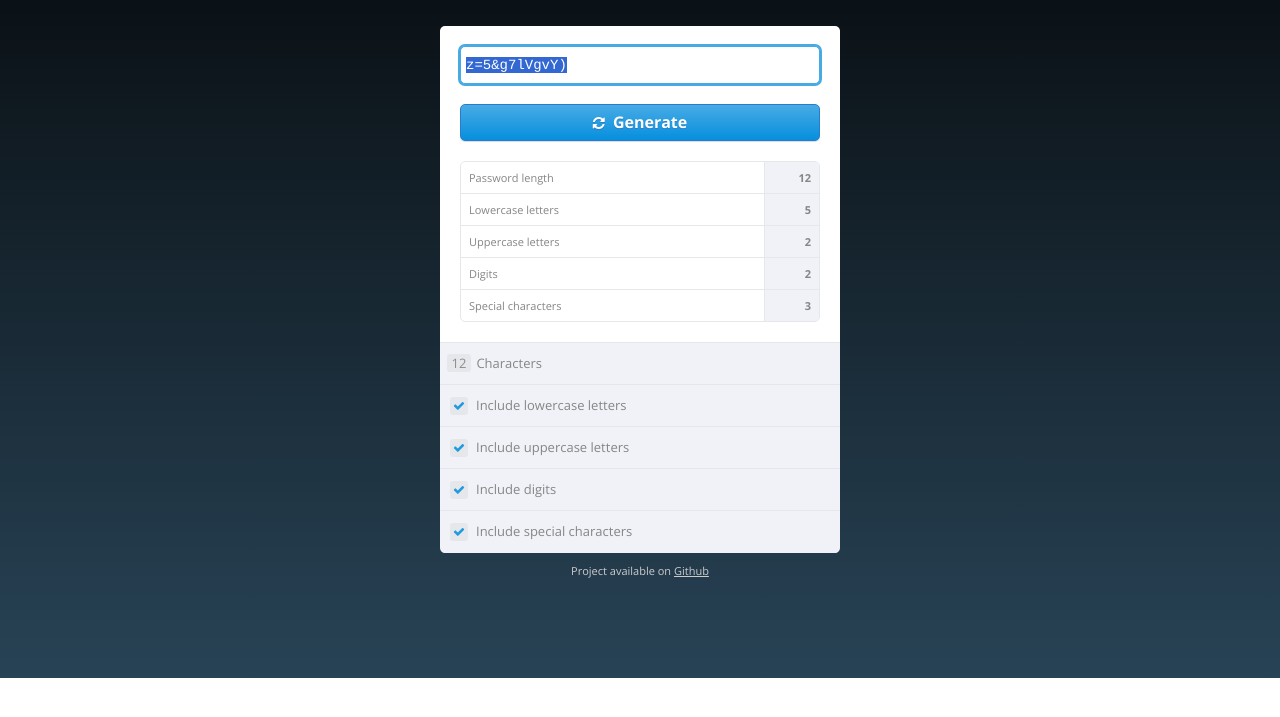
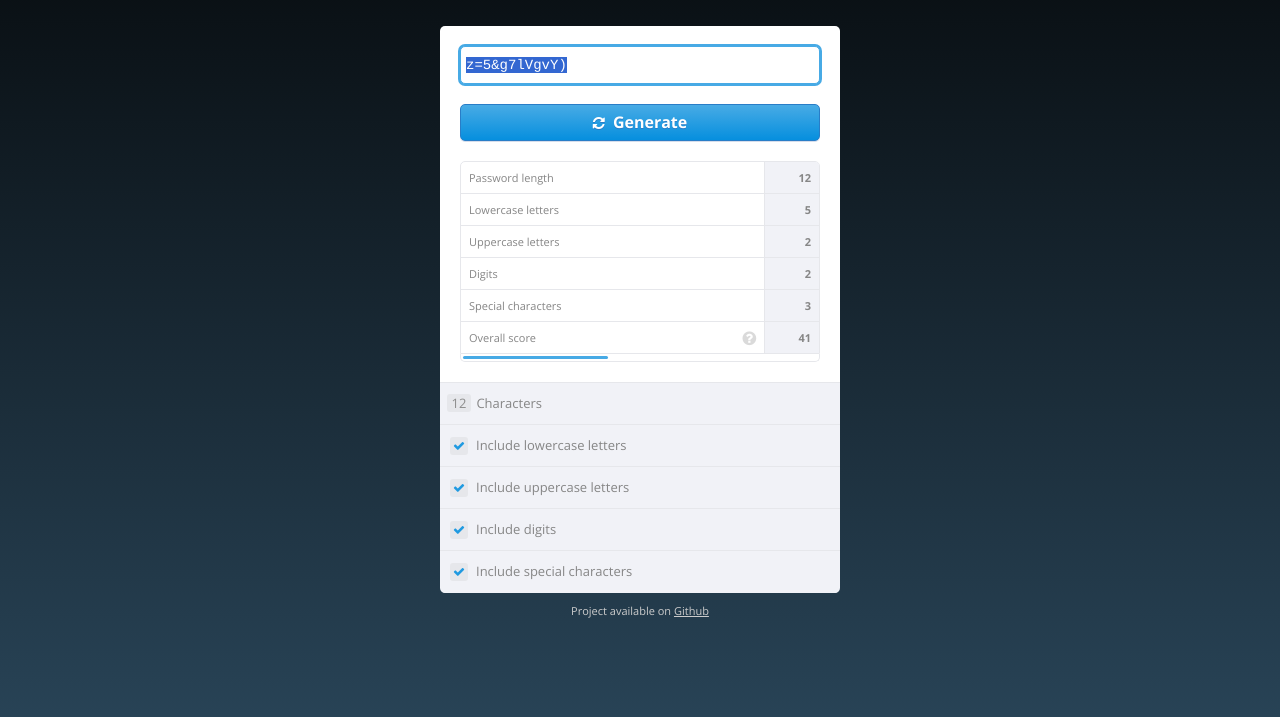
Before and after one commit to johansatge/passwordbot, a website: page index.html in a window 1280 px wide. Both pictures are taken after typing "Sample" into the empty fields and a click on the button "Generate". Shown: the part 225-942 px from the top of the page. Before the commit the page ends 903 px from the top, so only its background shows below. Drawn offline with nearby package versions, Linux system fonts and the light colour scheme.

Commit message:
Adds strength score

```diff
--- /dev/null
+++ b/assets/js/score.js
@@ -0,0 +1,18 @@
+(function(window)
+{
+
+    'use strict';
+
+    var module = {};
+
+    module.calculatePasswordScore = function(password)
+    {
+
+        // @todo calculate score
+
+        return Math.floor(Math.random() * 99);
+    };
+
+    window.Score = module;
+
+})(window);
--- a/assets/js/ui.js
+++ b/assets/js/ui.js
@@ -22,6 +22,8 @@
         dom.strengthUppercase = document.querySelector('.js-strength-uppercase');
         dom.strengthDigits = document.querySelector('.js-strength-digits');
         dom.strengthSpecialChars = document.querySelector('.js-strength-specialchars');
+        dom.strengthScore = document.querySelector('.js-strength-score');
+        dom.strengthScoreBar = document.querySelector('.js-strength-score-bar');
     };
 
     var _initEvents = function()
@@ -34,11 +36,14 @@
     var _onUpdatePassword = function()
     {
         var data = Generator.getPasswordInformations(dom.input.value);
+        var score = Score.calculatePasswordScore(dom.input.value);
         dom.strengthLength.innerHTML = data.length;
         dom.strengthLowercase.innerHTML = data.lowercase;
         dom.strengthUppercase.innerHTML = data.uppercase;
         dom.strengthDigits.innerHTML = data.digits;
         dom.strengthSpecialChars.innerHTML = data.special;
+        dom.strengthScore.innerHTML = score;
+        dom.strengthScoreBar.style.width = score + '%';
     };
 
     var _onGeneratePassword = function()
--- a/assets/sass/_strength.scss
+++ b/assets/sass/_strength.scss
@@ -3,17 +3,34 @@
 
     padding : 0 20px 20px 20px;
 
+    .bar
+    {
+        border        : 1px solid #e6e7eb;
+        border-top    : 0;
+        border-radius : 0 0 5px 5px;
+        padding       : 2px;
+
+        .content
+        {
+            background    : #47aae5;
+            height        : 3px;
+            border-radius : 3px;
+            transition    : width 150ms;
+        }
+    }
+
     table
     {
         width         : 100%;
         border        : 1px solid #e6e7eb;
-        border-radius : 5px;
+        border-radius : 5px 5px 0 0;
         overflow      : hidden;
 
         tr
         {
             td
             {
+                position      : relative;
                 font-size     : 11px;
                 color         : #868686;
                 font-family   : Open Sans, sans-serif;
@@ -41,6 +58,25 @@
                 border-bottom : 0;
             }
         }
+
+        a,
+        a:visited
+        {
+            opacity         : 0.3;
+            position        : absolute;
+            top             : 5px;
+            right           : 8px;
+            font-size       : 16px;
+            color           : #868686;
+            text-decoration : none;
+            transition      : opacity 150ms;
+
+            &:hover
+            {
+                opacity : 1;
+            }
+        }
+
     }
 
 }
--- a/index.html
+++ b/index.html
@@ -6,7 +6,7 @@
         <link href="assets/css/styles.css" rel="stylesheet">
         <link href="//fonts.googleapis.com/css?family=Open+Sans:300,400,700" rel="stylesheet" type="text/css">
         <link href="//maxcdn.bootstrapcdn.com/font-awesome/4.4.0/css/font-awesome.min.css" rel="stylesheet">
-        <link rel="icon" type="image/png" href="assets/css/images/favicon.png?v1">
+        <link rel="icon" type="image/png" href="assets/css/images/favicon.png">
         <meta name="viewport" content="width=device-width">
     </head>
     <body>
@@ -51,7 +51,19 @@
                         <td>Special characters</td>
                         <td class="js-strength-specialchars">0</td>
                     </tr>
+                    <tr>
+                        <td>
+                            Overall score
+                            <a href="@todo">
+                                <i class="fa fa-question-circle"></i>
+                            </a>
+                        </td>
+                        <td class="js-strength-score">@todo</td>
+                    </tr>
                 </table>
+                <div class="bar">
+                    <div class="content js-strength-score-bar" style="width: 0"></div>
+                </div>
             </section>
             <section class="options">
                 <label>
@@ -80,6 +92,7 @@
             Project available on <a href="https://github.com/johansatge/passwordbot">Github</a>
         </footer>
         <script src="assets/js/generator.js"></script>
+        <script src="assets/js/score.js"></script>
         <script src="assets/js/ui.js"></script>
         <script>
             window.onload = UI.init;
```
Also changed, not shown: assets/css/images/favicon.png, assets/css/styles.css.
